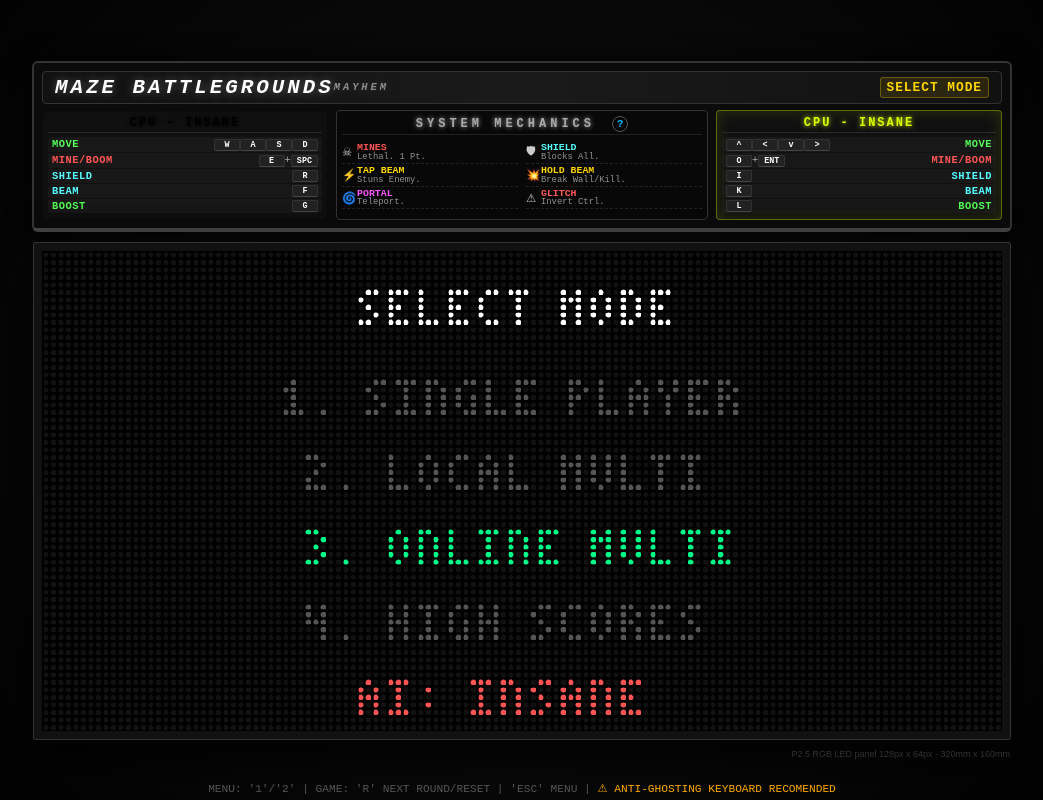
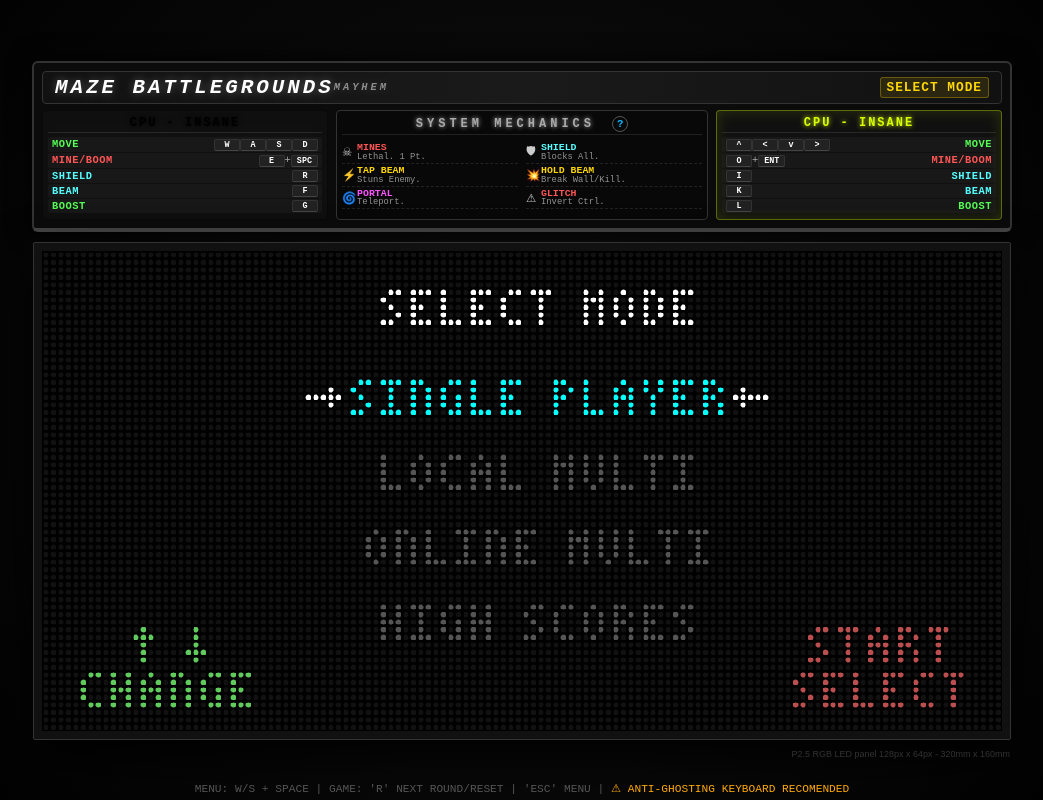
Before and after one commit to Obrelix/Maze-Battlegrounds-Tabletop-Arcade, a plain HTML site: page docs/index.html in a window 1280 px wide. Shown: the whole page, without its empty margins (118-1161 px from the left). Drawn offline with Linux system fonts and the light colour scheme; animation ran at ten frames a second.

Commit message:
Updated - Main Menu selection

```diff
--- a/docs/index.html
+++ b/docs/index.html
@@ -114,7 +114,7 @@
         </div>
         <div class="panel-id">P2.5 RGB LED panel 128px x 64px - 320mm x 160mm</div>
     </div>
-    <div class="info">MENU: '1'/'2' | GAME: 'R' NEXT ROUND/RESET | 'ESC' MENU |
+    <div class="info">MENU: W/S + SPACE | GAME: 'R' NEXT ROUND/RESET | 'ESC' MENU |
         <span style="color: #ffaa00;">⚠ ANTI-GHOSTING KEYBOARD RECOMENDED</span>
     </div>
 
--- a/docs/js/input.js
+++ b/docs/js/input.js
@@ -9,6 +9,8 @@ export function resetIdleTimer() {
     if (STATE.isAttractMode) {
         STATE.isAttractMode = false;
         STATE.screen = 'MENU';
+        STATE.menuSelection = 0;
+        STATE.menuInputDelay = 15;
         STATE.gameMode = 'SINGLE';
     }
 }
@@ -32,6 +34,8 @@ export function setupInputs(startGame, startMatchSetup) {
             } else {
                 STATE.isPaused = false;
                 STATE.screen = 'MENU';
+                STATE.menuSelection = 0;
+                STATE.menuInputDelay = 15;
                 document.getElementById('statusText').innerText = "SELECT MODE";
             }
         }
--- a/docs/js/main.js
+++ b/docs/js/main.js
@@ -239,6 +239,8 @@ function update() {
         // Allow exiting high scores
         if (STATE.keys['Digit1'] || STATE.keys['Digit2'] || STATE.keys['Space'] || STATE.keys['Enter'] || STATE.keys['KeyStart']) {
             STATE.screen = 'MENU';
+            STATE.menuSelection = 0;
+            STATE.menuInputDelay = 15;
         }
         return;
     }
@@ -251,23 +253,7 @@ function update() {
     document.getElementById('joystick-zone').style.display = "flex";
     document.getElementById('cross-zone').style.display = "none";
     if (STATE.screen === 'MENU') {
-        if (STATE.keys['Digit1']) { STATE.gameMode = 'SINGLE'; startMatchSetup(); }
-        if (STATE.keys['Digit2']) { STATE.gameMode = 'MULTI'; startMatchSetup(); }
-        if (STATE.keys['Digit3']) {
-            STATE.gameMode = 'ONLINE';
-            openLobby();
-        }
-        if (STATE.keys['Digit4']) {
-            STATE.screen = 'HIGHSCORES';
-            STATE.gameMode = 'HIGHSCORES';
-        }
-        if (checkIdle()) {
-            STATE.isAttractMode = true;
-            STATE.gameMode = 'MULTI';
-            STATE.playerSetup.difficultyIdx = 3; // Default to INSANE for demo
-            startGame();
-        }
-        updateParticles();
+        handlePlayerMenuInput();
         return;
     }
     if (suddenDeathIsActive() && !(STATE.isGameOver || STATE.isRoundOver)) {
@@ -382,6 +368,62 @@ function loop(now) {
     else if (STATE.screen === 'HIGHSCORES') renderHighScores(); // New
     else renderGame();
     requestAnimationFrame(loop);
+}
+
+function handlePlayerMenuInput() {
+    // Handle menu navigation with input delay
+    if (STATE.menuInputDelay > 0) {
+        STATE.menuInputDelay--;
+    } else {
+        const input = getHumanInput(0, CONTROLS_P1);
+        // Navigate up
+        if (input.up) {
+            STATE.menuSelection = (STATE.menuSelection - 1 + 4) % 4;
+            STATE.menuInputDelay = 10;
+        }
+        // Navigate down
+        if (input.down) {
+            STATE.menuSelection = (STATE.menuSelection + 1) % 4;
+            STATE.menuInputDelay = 10;
+        }
+        // Select with boom (detonate) button
+        if (input.boom || input.beam || input.start) {
+            STATE.menuInputDelay = 15;
+            switch (STATE.menuSelection) {
+                case 0: // SINGLE PLAYER
+                    STATE.gameMode = 'SINGLE';
+                    startMatchSetup();
+                    break;
+                case 1: // LOCAL MULTI
+                    STATE.gameMode = 'MULTI';
+                    startMatchSetup();
+                    break;
+                case 2: // ONLINE MULTI
+                    STATE.gameMode = 'ONLINE';
+                    openLobby();
+                    break;
+                case 3: // HIGH SCORES
+                    STATE.screen = 'HIGHSCORES';
+                    STATE.gameMode = 'HIGHSCORES';
+                    break;
+            }
+        }
+    }
+
+    // Legacy number key support
+    if (STATE.keys['Digit1']) { STATE.gameMode = 'SINGLE'; startMatchSetup(); }
+    if (STATE.keys['Digit2']) { STATE.gameMode = 'MULTI'; startMatchSetup(); }
+    if (STATE.keys['Digit3']) { STATE.gameMode = 'ONLINE'; openLobby(); }
+    if (STATE.keys['Digit4']) { STATE.screen = 'HIGHSCORES'; STATE.gameMode = 'HIGHSCORES'; }
+
+    if (checkIdle()) {
+        STATE.isAttractMode = true;
+        STATE.gameMode = 'MULTI';
+        STATE.playerSetup.difficultyIdx = 3; // Default to INSANE for demo
+        startGame();
+    }
+    updateParticles();
+
 }
 
 function handlePlayerSetupInput() {
--- a/docs/js/renderer.js
+++ b/docs/js/renderer.js
@@ -591,11 +591,25 @@ export function renderMenu() {
     for (let y = 0; y < CONFIG.LOGICAL_H; y++)
         for (let x = 0; x < CONFIG.LOGICAL_W; x++) drawLED(x, y, '#111');
 
-    drawText("SELECT MODE", 42, 5, "#fff");
-    drawText("1. SINGLE PLAYER", 32, 17, Math.floor(Date.now() / 500) % 4 === 0 ? "#08ffffff" : "#555");
-    drawText("2. LOCAL MULTI", 35, 27, Math.floor(Date.now() / 500) % 4 === 1 ? "#ff00ffff" : "#555");
-    drawText("3. ONLINE MULTI", 35, 37, Math.floor(Date.now() / 500) % 4 === 2 ? "#00ff88ff" : "#555");
-    drawText("4. HIGH SCORES", 35, 47, Math.floor(Date.now() / 500) % 4 === 3 ? "#88f" : "#555");
+    const sel = STATE.menuSelection;
+    const blink = Math.floor(Date.now() / 150) % 2 === 0;
 
-    drawText("AI: INSANE", 42, 57, "#f55");
+    drawText("SELECT MODE", 45, 5, "#fff");
+
+    // Draw selection arrow
+    if (blink) drawText("→", 35, 17 + sel * 10, "#fff");
+    if (blink) drawText("←", 92, 17 + sel * 10, "#fff");
+
+    // Menu options - selected one is bright and colored, others are dim
+    drawText("SINGLE PLAYER", 41, 17, sel === 0 ? "#08ffffff" : "#555");
+    drawText("LOCAL MULTI", 45, 27, sel === 1 ? "#ff00ffff" : "#555");
+    drawText("ONLINE MULTI", 43, 37, sel === 2 ? "#00ff88ff" : "#555");
+    drawText("HIGH SCORES", 45, 47, sel === 3 ? "#8888ffff" : "#555");
+
+    // drawText("↑↓ MOVE  BOOM SELECT", 14, 57, "#666");
+
+    drawText("↑ ↓", 12, 50, "#61ca5d");
+    drawText("CHANGE ", 5, 56, "#61ca5d");
+    drawText("START", 102, 50, "#bb4e4e");
+    drawText("SELECT", 100, 56, "#bb4e4e");
 }
--- a/docs/js/state.js
+++ b/docs/js/state.js
@@ -5,6 +5,8 @@ import { DIFFICULTY_PRESETS } from './ai/difficulty.js';
 export const STATE = {
     frameCount: 0,
     screen: 'MENU',
+    menuSelection: 0, // 0: SINGLE, 1: LOCAL MULTI, 2: ONLINE MULTI, 3: HIGH SCORES
+    menuInputDelay: 0,
     gameMode: 'SINGLE', // 'SINGLE', 'MULTI', 'ONLINE', 'HIGHSCORES'
     isAttractMode: false,
     demoResetTimer: 0,
```
